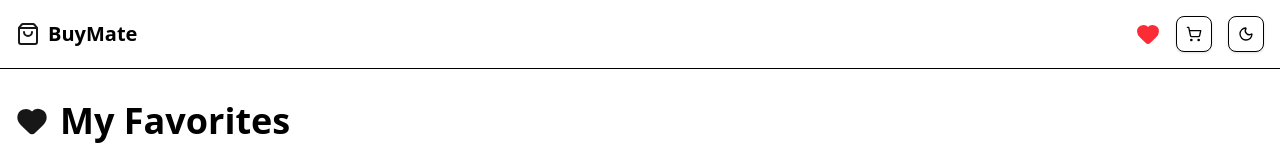
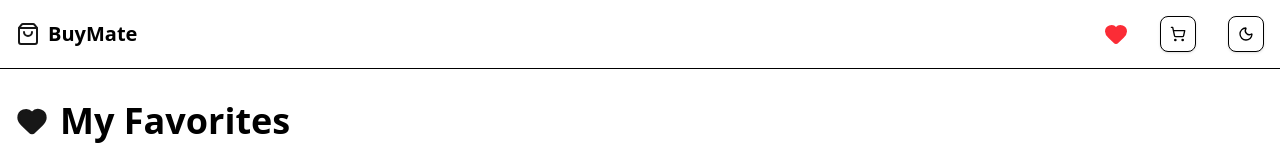
Before and after one commit to sarim-alis/buy-mate, a Next.js app: page /favorites in a window 1280 px wide. Shown: the top 153 px of the page. Built offline with nearby package versions, Linux system fonts and the light colour scheme.

Commit message:
feat: data visualization

```diff
--- a/src/components/CartSheet.tsx
+++ b/src/components/CartSheet.tsx
@@ -28,7 +28,7 @@ export function CartSheet() {
         <Button variant="outline" size="icon" className="relative">
           <ShoppingCart className="h-5 w-5" />
           {totalItems > 0 && (
-            <span className="absolute -top-1 -right-1 bg-indigo-600 text-white text-[10px] font-bold rounded-full h-4 w-4 flex items-center justify-center">
+            <span className="absolute -top-1 -right-1 bg-indigo-600 text-white text-xs font-bold rounded-full h-5 w-5 flex items-center justify-center">
               {totalItems}
             </span>
           )}
--- a/src/components/Header.tsx
+++ b/src/components/Header.tsx
@@ -18,14 +18,14 @@ export function Header() {
             <span className="text-xl font-bold">BuyMate</span>
           </Link>
 
-          <div className="flex items-center gap-4">
+          <div className="flex items-center gap-8">
             <Link
               href="/favorites"
               className="relative flex items-center gap-2 text-sm font-medium hover:opacity-80 transition-opacity"
             >
               <Heart className="h-6 w-6 text-red-500 fill-red-500 hover:text-red-600 hover:fill-red-600 transition-colors" />
               {favoritesCount > 0 && (
-                <span className="absolute -top-1 -left-3 bg-red-500 text-white text-[10px] font-bold rounded-full h-4 w-4 flex items-center justify-center border-2 border-background shadow-sm">
+                <span className="absolute -top-2 -right-3 bg-red-500 text-white text-md font-bold rounded-full h-5 w-5 flex items-center justify-center border-2 border-background shadow-sm">
                   {favoritesCount}
                 </span>
               )}
```
